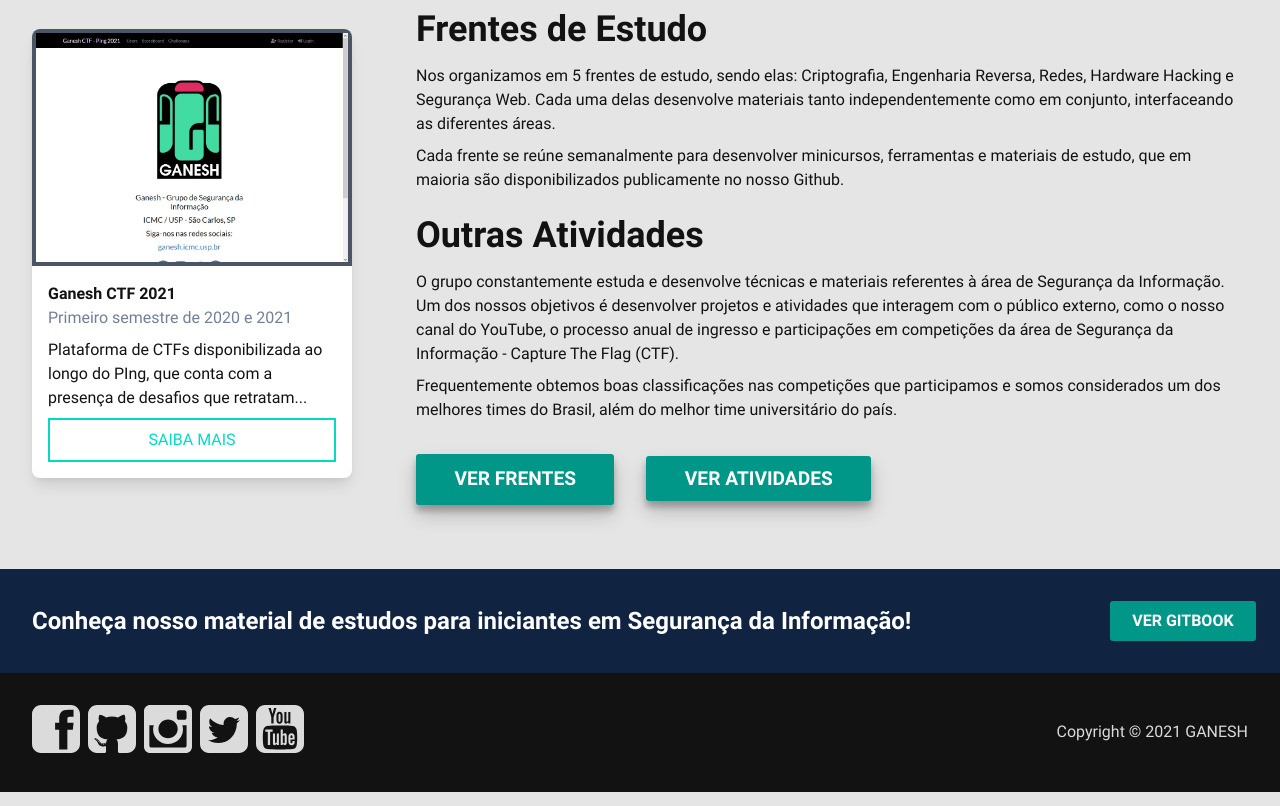
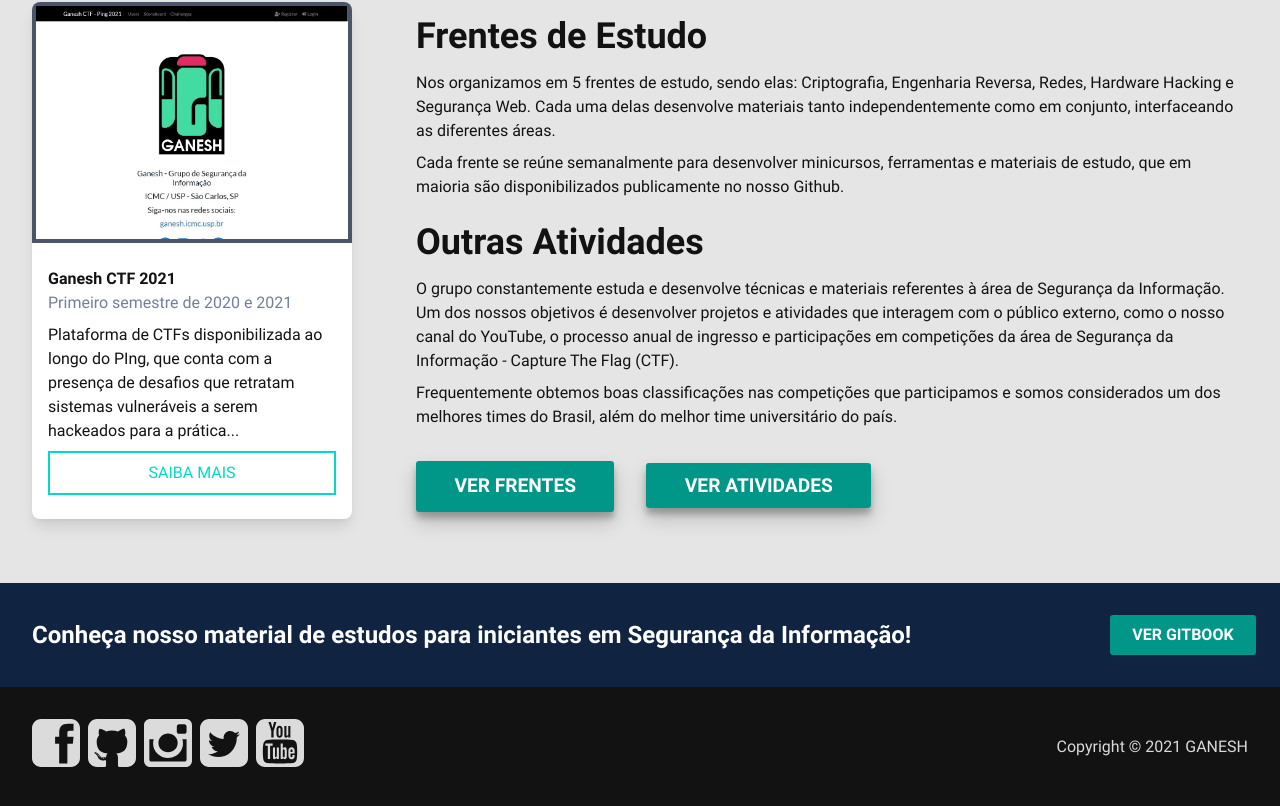
Before and after one commit to GANESH-ICMC/ganesh-website, a Next.js app: page / in a window 1280 px wide. Shown: the part 1353-2159 px from the top of the page. Built offline with nearby package versions, Linux system fonts and the light colour scheme.

Commit message:
Fix minor css activity card size bug

```diff
--- a/pages/index.js
+++ b/pages/index.js
@@ -93,7 +93,7 @@ function Home ({ t })  {
               <ActivityCard
                 title={lastActivity.title}
                 date={lastActivity.date}
-                description={lastActivity.description.substr(0, lastActivity.description.indexOf(" ", 100)) + '...'}
+                description={lastActivity.description.substr(0, lastActivity.description.indexOf(" ", 150)) + '...'}
                 imagesrc={lastActivity.imagesrc}
                 link={lastActivity.link}
                 />
--- a/shared/components/cards/ActivityCard.js
+++ b/shared/components/cards/ActivityCard.js
@@ -10,7 +10,7 @@ function ActivityCard({ title, date, description, imagesrc, link}) {
   return (
     <div className="ActivityCard bg-white rounded-lg shadow-lg w-full flex flex-col">
       <img className="ActivityCard__Image border-gray-700 border-4" src={imagesrc} />
-      <div className="ActivityCard__Content p-4 flex-grow">
+      <div className="ActivityCard__Content p-4 my-2 flex-grow">
 
         <h4 className="ActivityCard__Title font-bold">{title}</h4>
 
```
Also changed, not shown: public/static/images/thumb_ctf2021.jpg.
